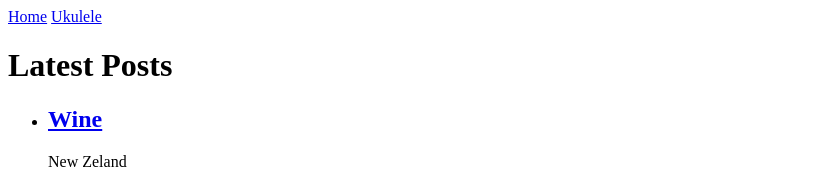
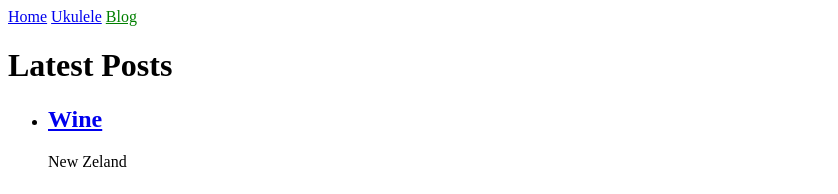
Before and after one commit to streamcode9/streamcode9.github.io, a Jekyll site: the page built from pages/blog.html, in a window 1280 px wide. Shown: the top 194 px of the page, without its empty margins (0-838 px from the left). Built offline with Jekyll 4.4.1, drawn with Linux system fonts in a browser that asks for light colours.

Commit message:
Update navigation.yml

```diff
--- a/_data/navigation.yml
+++ b/_data/navigation.yml
@@ -2,3 +2,5 @@
   link: /
 - name: Ukulele
   link: /pages/ukulele.html
+- name: Blog
+  link: /pages/blog.html
```
